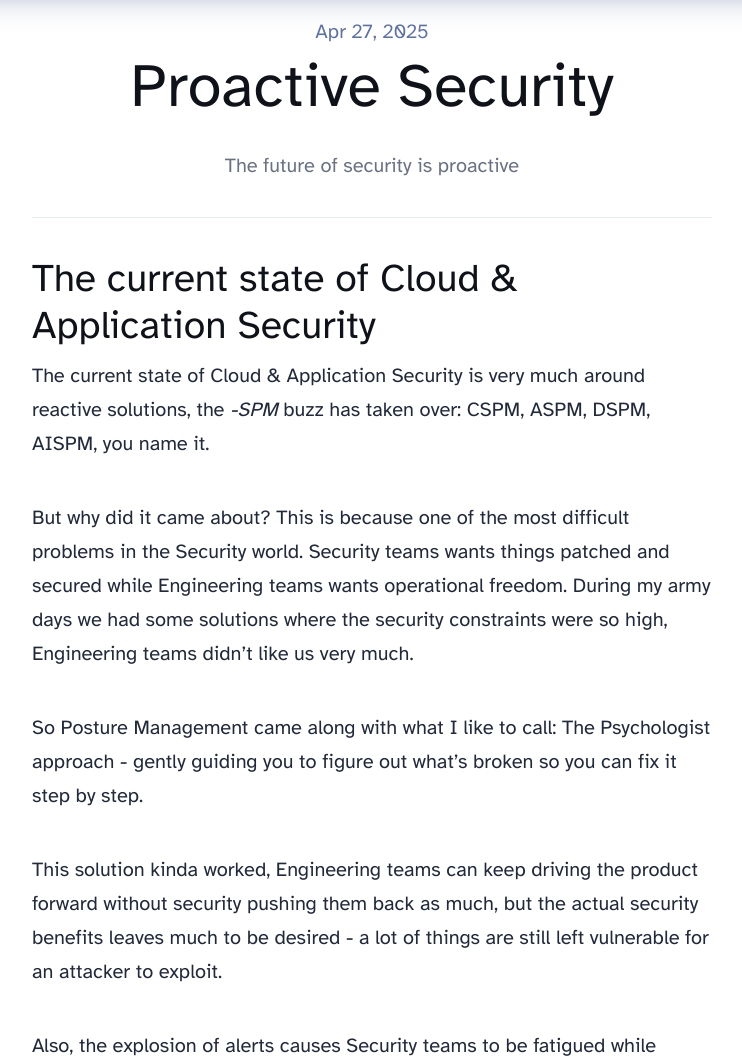
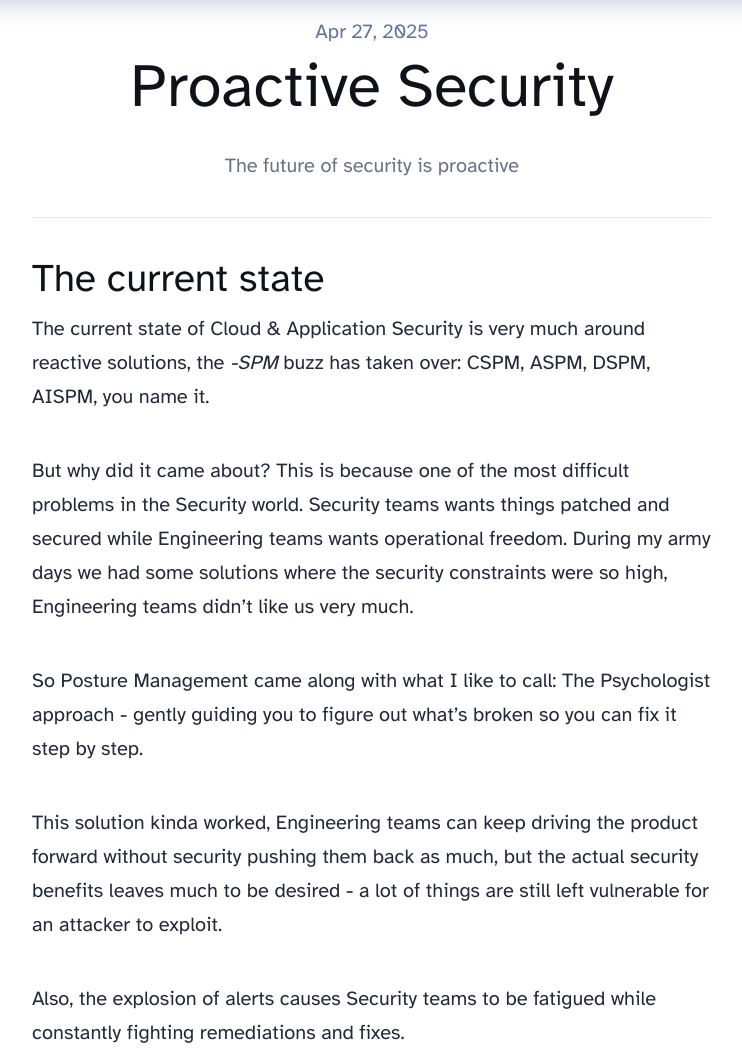
Before and after one commit to irad100/irad.dev, an Astro site: page /blog/proactive-security in a window 1280 px wide. Shown: the part 926-1984 px from the top of the page, without its empty margins (268-1010 px from the left). Built offline with nearby package versions, Linux system fonts and the light colour scheme; Astro itself is replaced by a stand-in of ours.

Commit message:
Updating dependencies

```diff
--- a/package.json
+++ b/package.json
@@ -14,7 +14,7 @@
     "@astrojs/sitemap": "^3.3.1",
     "@iconify-json/mdi": "^1.2.3",
     "@tailwindcss/vite": "^4.1.4",
-    "astro": "^5.7.5",
+    "astro": "^5.7.8",
     "astro-icon": "^1.1.5",
     "resend": "^4.4.1",
     "tailwindcss": "^4.1.4"
--- a/src/content/blog/proactive-security.md
+++ b/src/content/blog/proactive-security.md
@@ -5,7 +5,7 @@ pubDate: 'Apr 27 2025'
 heroImage: '/proactive-security.png'
 ---
 
-### The current state of Cloud & Application Security
+### The current state
 
 The current state of Cloud & Application Security is very much around reactive solutions, the *-SPM* buzz has taken over: CSPM, ASPM, DSPM, AISPM, you name it.
 
```
Also changed, not shown: 1 other file.
